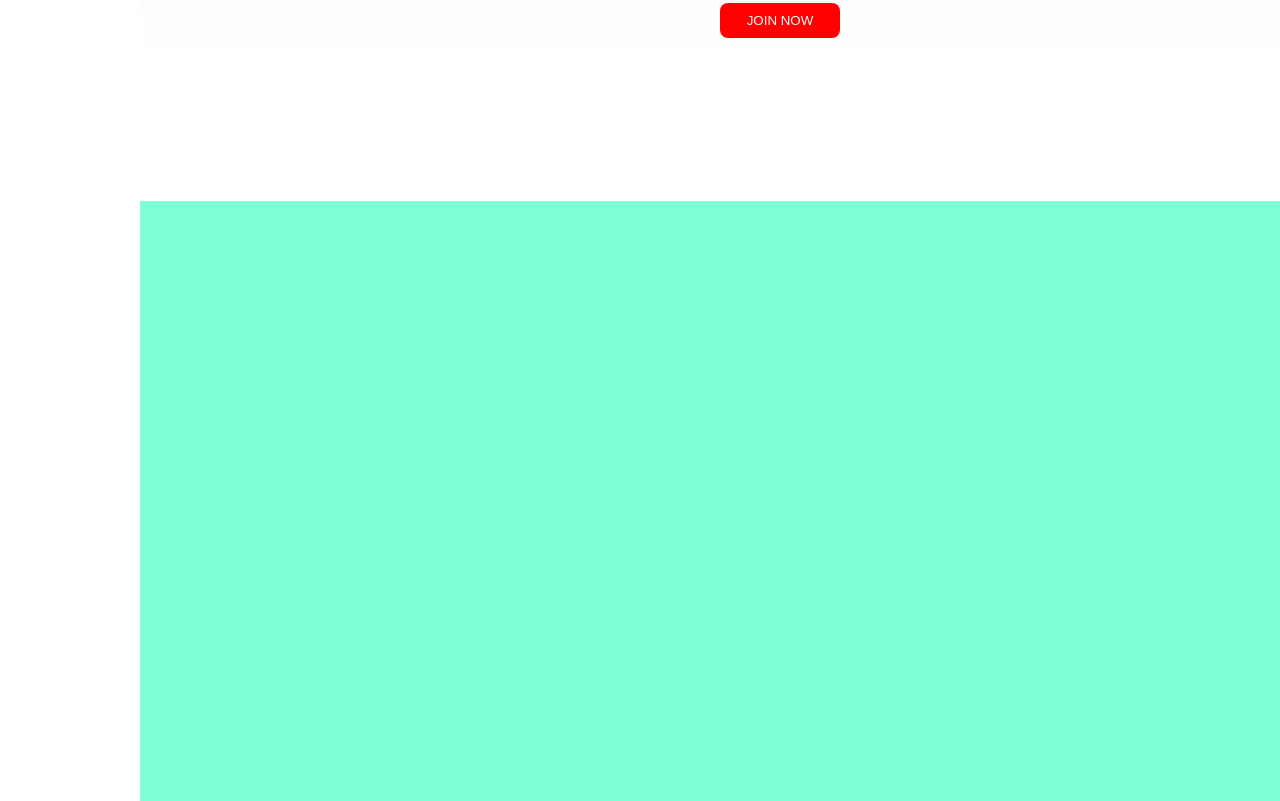
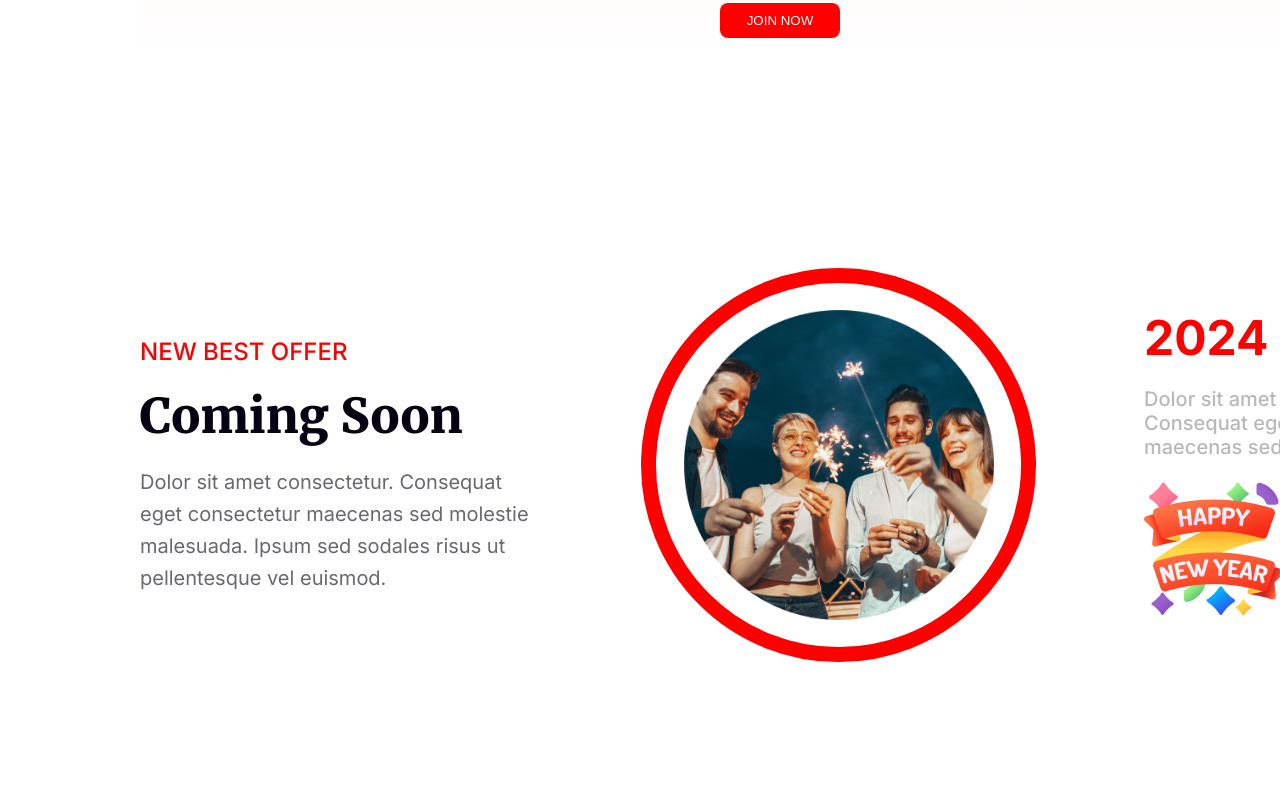
Before and after one commit to Sakib3602/new, a plain HTML site: page index.html in a window 1280 px wide. Shown: the part 2845-3646 px from the top of the page. After the commit the page ends 3610 px from the top, so only its background shows below. Drawn offline with Linux system fonts and the light colour scheme.

Commit message:
add page 4

```diff
--- a/index.html
+++ b/index.html
@@ -45,15 +45,25 @@
 <br>
 <br>
 <br>
-<br><br><br><br>
+<br><br>
                 <div class="page4">
                     <div class="one">
+                        <h5>NEW BEST OFFER</h5>
+                        <h2>Coming Soon</h2>
+                        <h6>Dolor sit amet consectetur. Consequat eget consectetur maecenas sed molestie malesuada. Ipsum sed sodales risus ut pellentesque vel euismod. </h6>
 
                     </div>
                     <div class="two">
 
+                        <div class="circle">
+                            <img src="./resources/Ellipse 1.png" alt="">
+                        </div>
+
                     </div>
                     <div class="three">
+                        <h2>2024</h2>
+                        <h5>Dolor sit amet consectetur. Consequat eget consectetur maecenas sed.</h5>
+                        <img src="./resources/Group 96.png" alt="">
 
                     </div>
 
--- a/style.css
+++ b/style.css
@@ -201,9 +201,71 @@ hr{
     margin-top: 40px;
 }
 .page4{
-
+    display: flex;
     width: 1280px;
   height: 600px;
   margin-left: 140px;
-background-color: aquamarine;
+
+align-items: center;
+justify-content: space-between;
 }
+
+.circle{
+    width: 364.844px;
+height: 364.844px;
+border-radius: 50%;
+border: 15px solid red;
+background-color: transparent;
+display: flex;
+align-items: center;
+justify-content: center;
+}
+/*  */
+.circle img{
+    height: 310px;
+    width: 310px;
+}
+.one h5{
+    color: #F00;
+    font-family: "Inter", sans-serif;
+font-size: 24px;
+font-weight: 500;
+}
+.one{
+    width: 393px;
+}
+.one h2{
+    color: #070211;
+    font-family: "Merriweather", serif;
+font-size: 48px;
+font-weight: 900;
+margin-top: 20px;
+}
+.one h6{
+    color: rgba(7, 2, 17, 0.60);
+    font-family: "Inter", sans-serif;
+font-size: 20px;
+font-weight: 400;
+line-height: 32px;
+margin-top: 20px;
+}
+.three h2{
+    color: #F00;
+    font-family: "Inter", sans-serif;
+font-size: 48px;
+font-weight: 700;
+
+}
+.three{
+    width: 276px;
+}
+.three h5{
+    color: rgba(0, 0, 0, 0.277);
+    font-family: "Inter", sans-serif;
+margin-top: 20px;
+font-size: 20px;
+font-weight: 500;
+}
+.three img{
+    margin-top: 20px;
+}
```
